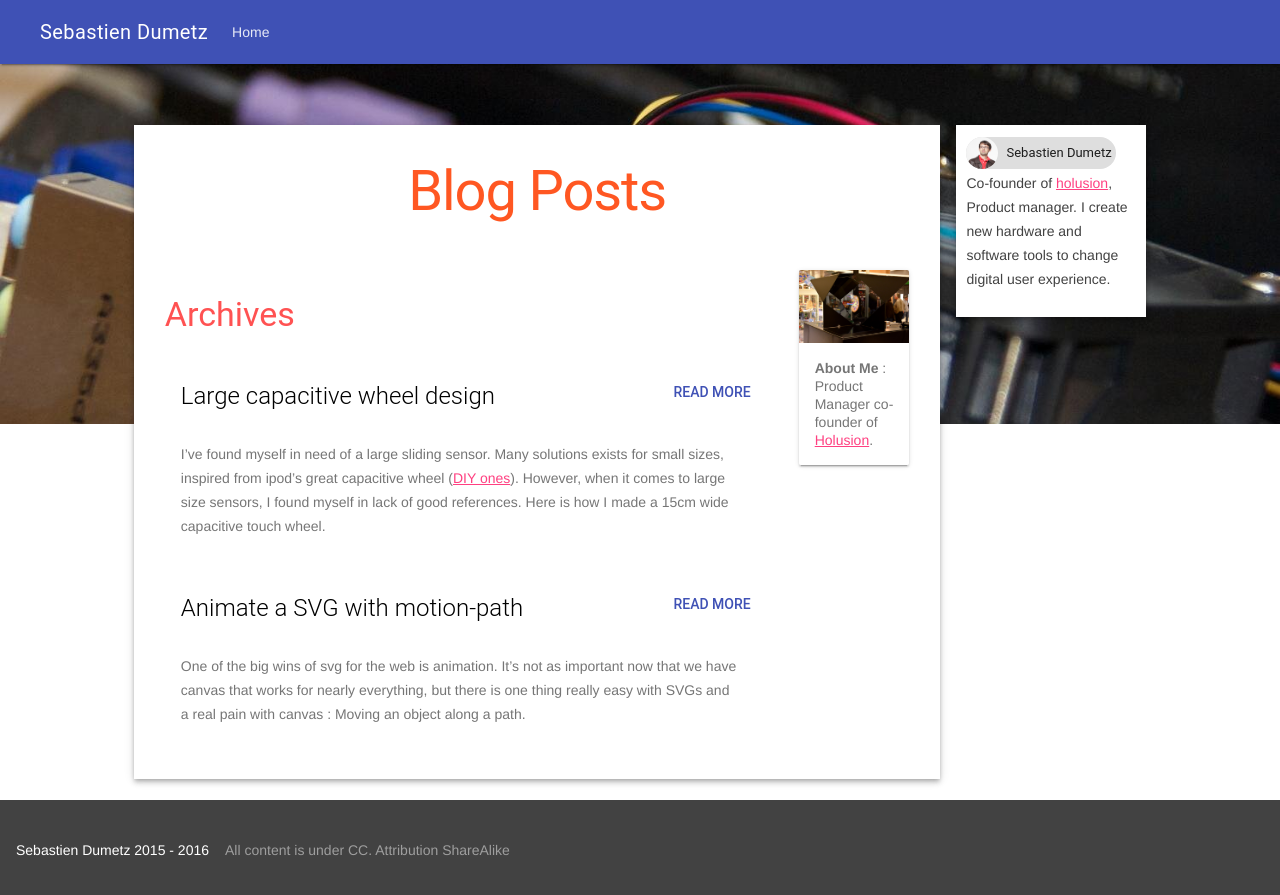
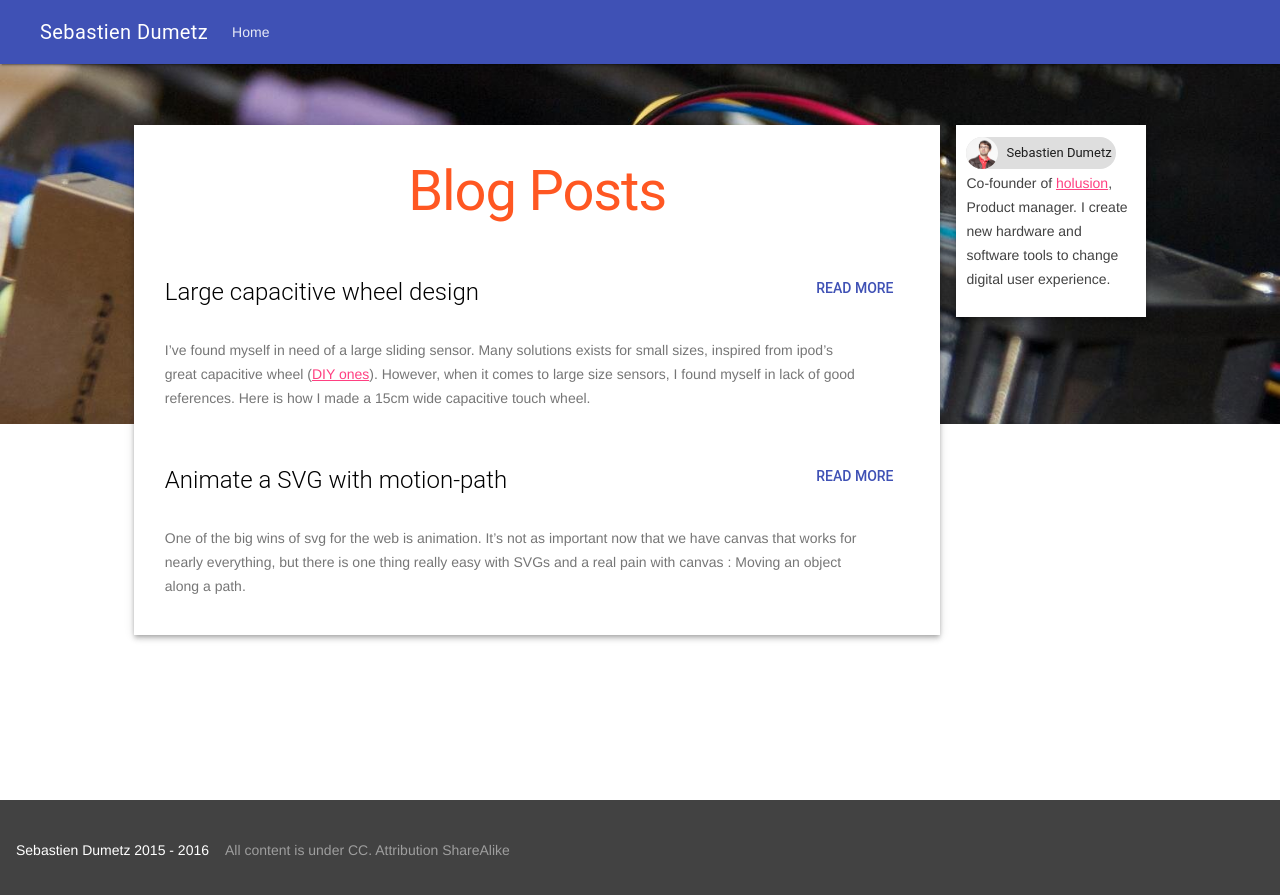
Before and after one commit to sdumetz/sdumetz.github.io, a Jekyll site: the page built from index.html, in a window 1280 px wide. Shown: the top 895 px of the page. Built offline with Jekyll 4.4.1, drawn with Linux system fonts in a browser that asks for light colours.

Commit message:
remove columns in index

```diff
--- a/index.html
+++ b/index.html
@@ -2,14 +2,7 @@
 layout: front
 title: Blog Posts
 ---
-<div class="mdl-grid">
-  <div class="mdl-cell mdl-cell--10-col">
-    <h3> Archives</h3>
-    {% for post in site.posts limit: 4 %}
-        {% include post_abstract.html content=post %}
-    {% endfor %}
-  </div>
-  <div class="mdl-cell mdl-cell--2-col">
-    {% include image_card.html image="/data/focus.jpg" alt="holusion focus"  text='<b>About Me</b> :<br>Product Manager co-founder of <a href="http://holusion.com">Holusion</a>.' %}
-  </div>
-</div>
+
+{% for post in site.posts limit: 4 %}
+    {% include post_abstract.html content=post %}
+{% endfor %}
```
